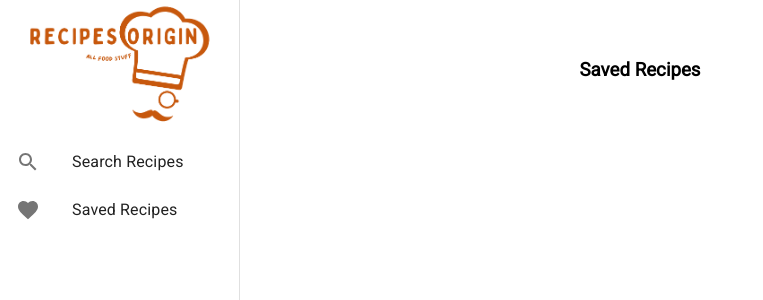
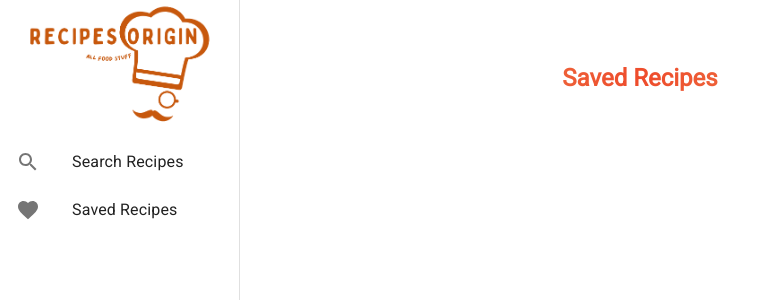
Before and after one commit to jaydenkeh/Recipes-Origin, a React (Vite) app: page /savedrecipes in a window 1280 px wide. Shown: the top 300 px of the page, without its empty margins (0-763 px from the left). Built offline with nearby package versions, Linux system fonts and the light colour scheme.

Commit message:
updated main and saved recipes pages header CSS

```diff
--- a/src/App.css
+++ b/src/App.css
@@ -156,7 +156,7 @@ li {
   border-radius: 50px;
   outline: none;
   font-size: 16px;
-  color: black;
+  color: #6e6e6a;
   font-weight: bold;
 }
 
@@ -177,3 +177,30 @@ li {
   color: #c7580d;
   border: 2px solid #c7580d;
 }
+
+.main-header h2 {
+  font-size: 40px;
+  font-weight: 700;
+  background-image: radial-gradient(ellipse, #ee4b2b, #ede98e);
+  color: transparent;
+  background-clip: text;
+  -webkit-background-clip: text;
+}
+
+.search-results-header h3 {
+  font-size: 24px;
+  font-weight: 600;
+  background-image: radial-gradient(circle, #ee4b2b, #ede98e);
+  color: transparent;
+  background-clip: text;
+  -webkit-background-clip: text;
+}
+
+.saved-recipes-header h3 {
+  font-size: 24px;
+  font-weight: 600;
+  background-image: radial-gradient(circle, #ee4b2b, #ede98e);
+  color: transparent;
+  background-clip: text;
+  -webkit-background-clip: text;
+}
--- a/src/Components/Recipe/RecipeSearch/RecipeSearchContainer.jsx
+++ b/src/Components/Recipe/RecipeSearch/RecipeSearchContainer.jsx
@@ -46,10 +46,12 @@ export default function RecipeSearchContainer() {
   }, [search]);
 
   return (
-    <div>
-      <h2>What would you like to cook today?</h2>
+    <>
+      <div className="main-header">
+        <h2>What would you like to cook today?</h2>
+      </div>
       <RecipeSearchMain setSearch={setSearch} />
-      <div className="search-results-title">
+      <div className="search-results-header">
         <h3>
           {search === ""
             ? "Top Favorite Recipes Just For You"
@@ -57,6 +59,6 @@ export default function RecipeSearchContainer() {
         </h3>
       </div>
       <RecipeSearchResults results={results} />
-    </div>
+    </>
   );
 }
--- a/src/Components/Recipe/RecipeSearch/SavedRecipes.jsx
+++ b/src/Components/Recipe/RecipeSearch/SavedRecipes.jsx
@@ -11,7 +11,9 @@ export default function SavedRecipes({ favorites, deleteFromFavorite }) {
 
   return (
     <>
-      <h3>Saved Recipes</h3>
+      <div className="saved-recipes-header">
+        <h3>Saved Recipes</h3>
+      </div>
       <div className="saved-recipes">
         {favorites?.map((d, i) => {
           return (
```
